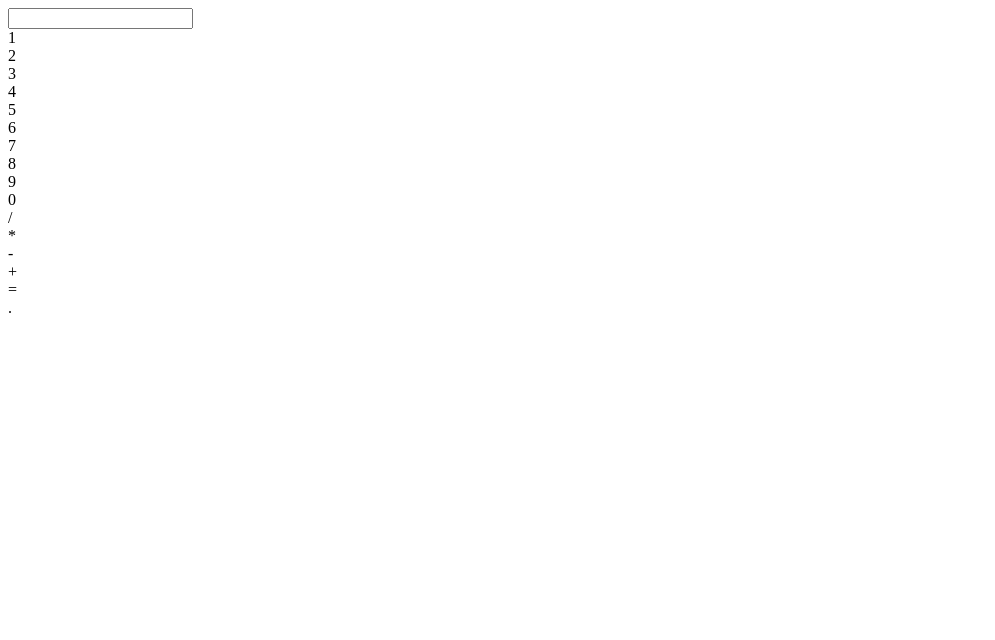
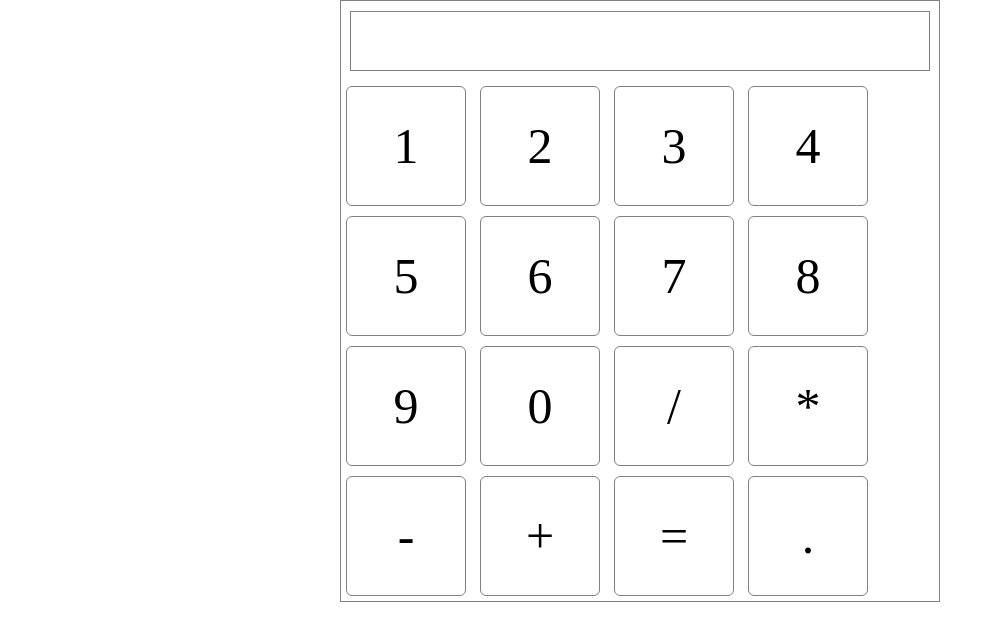
Before and after one commit to chskela/calculator, a plain HTML site: page public/index.html in a window 1280 px wide. Shown: the whole page, without its empty margins (0-995 px from the left). Drawn offline with Linux system fonts and the light colour scheme.

Commit message:
basic js

```diff
--- a/public/index.css
+++ b/public/index.css
@@ -5,5 +5,31 @@
 }
 
 .wrapper {
+    width: 600px;
+    margin: 0px auto;
+    border: 1px solid gray;
+}
 
+.key {
+    display: inline-block;
+    width: 120px;
+    height: 120px;
+    font-size: 50px;
+    text-align: center;
+    align-content: center;
+    border: 1px solid gray;
+    border-radius: 5%;
+    cursor: pointer;
+    margin: 5px;
 }
+
+.input {
+    padding-right: 5px;
+    display: block;
+    width: 580px;
+    height: 60px;
+    margin: 10px auto;
+    border: 1px solid gray;
+    font-size: 50px;
+    text-align: right;
+}
--- a/public/index.html
+++ b/public/index.html
@@ -4,29 +4,31 @@
     <meta charset="UTF-8">
     <meta name="viewport" content="width=device-width, initial-scale=1.0">
     <meta http-equiv="X-UA-Compatible" content="ie=edge">
+    <link rel="stylesheet" href="index.css">
     <title>Калькулятор</title>
 </head>
 <body>
     <div class="wrapper">
-        <input type="text">
+        <p  class="input"></p>
         <div class="keyboard">
-            <div class="key">1</div>
-            <div class="key">2</div>
-            <div class="key">3</div>
-            <div class="key">4</div>
-            <div class="key">5</div>
-            <div class="key">6</div>
-            <div class="key">7</div>
-            <div class="key">8</div>
-            <div class="key">9</div>
-            <div class="key">0</div>
-            <div class="key">/</div>
-            <div class="key">*</div>
-            <div class="key">-</div>
-            <div class="key">+</div>
-            <div class="key">=</div>
-            <div class="key">.</div>
+            <div class="key" id="1">1</div>
+            <div class="key" id="2">2</div>
+            <div class="key" id="3">3</div>
+            <div class="key" id="4">4</div>
+            <div class="key" id="5">5</div>
+            <div class="key" id="6">6</div>
+            <div class="key" id="7">7</div>
+            <div class="key" id="8">8</div>
+            <div class="key" id="9">9</div>
+            <div class="key" id="0">0</div>
+            <div class="key" id="division">/</div>
+            <div class="key" id="multiplication">*</div>
+            <div class="key" id="minus">-</div>
+            <div class="key" id="plus">+</div>
+            <div class="key" id="equal">=</div>
+            <div class="key" id="dot">.</div>
         </div>
     </div>
+    <script src="index.js"></script>
 </body>
 </html>
--- a/public/index.js
+++ b/public/index.js
@@ -0,0 +1,11 @@
+const keys = document.querySelectorAll('.key');
+const out = document.querySelector('.input');
+
+
+for (let i=0; i<keys.length; i++) {
+    keys[i].addEventListener('click', () => {
+        console.log(keys[i].textContent);
+
+        out.innerHTML = keys[i].textContent;
+    })
+}
```
